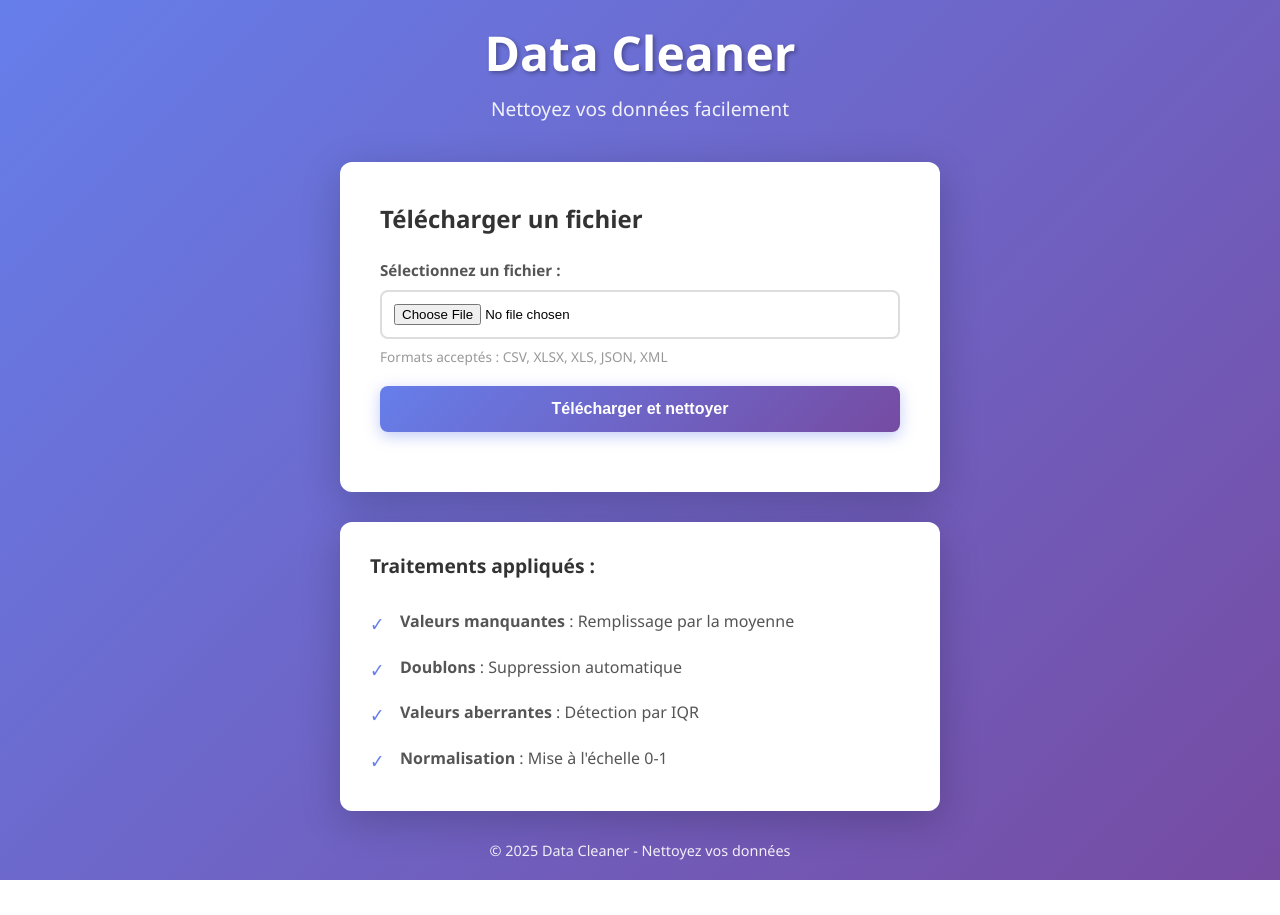
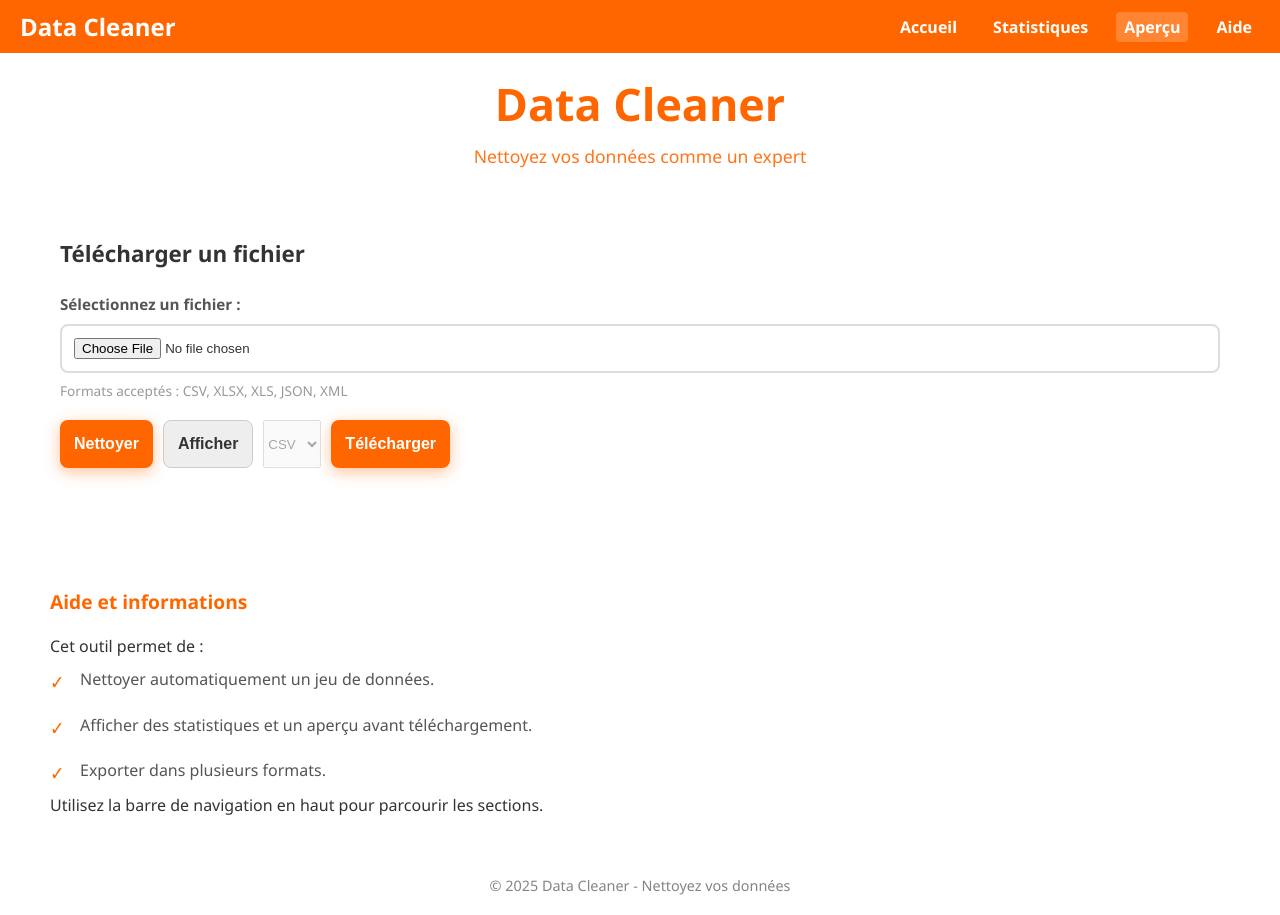
Before and after one commit to traore8issiaka1/data_cleaner-MDSI, a Flask app: template templates/index.html in a window 1280 px wide. Before the commit the page ends 880 px from the top, so only its background shows below. Run offline with Flask 3, Linux system fonts and the light colour scheme; the template is opened without the code that fills it, so the values that code supplies are empty.

Commit message:
Enhance UI, add auth, DB, cleanup logging, layout improvements

```diff
--- a/app.py
+++ b/app.py
@@ -1,37 +1,146 @@
-from flask import Flask, request, send_file, render_template
+from flask import Flask, request, send_file, render_template, jsonify, redirect, url_for, session, g
 import io
 import os
 import pandas as pd
+from uuid import uuid4
 from processing import *
+from models import db, User, CleanupLog
+from functools import wraps
 
+# stockage en mémoire des DataFrames traités (éviter pour production)
+storage = {}
+
+# database configuration
 app = Flask(__name__)
+app.config['SQLALCHEMY_DATABASE_URI'] = 'sqlite:///data_cleaner.db'
+app.config['SQLALCHEMY_TRACK_MODIFICATIONS'] = False
+app.config['SECRET_KEY'] = os.environ.get('SECRET_KEY', 'dev-secret')
+
+# initialize extensions
+db.init_app(app)
+with app.app_context():
+    db.create_all()
+
+
+def login_required(f):
+    @wraps(f)
+    def decorated(*args, **kwargs):
+        if 'user_id' not in session:
+            return redirect(url_for('login'))
+        return f(*args, **kwargs)
+    return decorated
+
+
+@app.before_request
+def load_user():
+    g.user = None
+    if 'user_id' in session:
+        g.user = User.query.get(session['user_id'])
+
 
 @app.route('/')
+@login_required
 def index():
     return render_template('index.html')
 
 @app.route('/clean', methods=['POST'])
 def clean():
+    """Ancienne route : renvoie directement un CSV pour compatibilité.
+
+    Elle utilise désormais la même logique que /process.
+    """
+    file = request.files.get('file')
+    if not file:
+        return "Aucun fichier reçu", 400
     try:
-        file = request.files['file']
-        if not file:
-            return "Aucun fichier reçu", 400
-
         df = read_file(file, file.filename)
-
-        df = handle_missing(df, 'mean')
-        df = remove_duplicates(df)
-        df = remove_outliers_iqr(df)
-        df = normalize(df)
-
+        cleaned_df, stats = clean_dataframe(df)
         buffer = io.BytesIO()
-        df.to_csv(buffer, index=False)
+        cleaned_df.to_csv(buffer, index=False)
         buffer.seek(0)
-
         return send_file(buffer, as_attachment=True, download_name="cleaned.csv")
     except Exception as e:
         return f"Erreur : {str(e)}", 400
 
+@app.route('/process', methods=['POST'])
+@login_required
+def process():
+    """Traite le fichier, retourne des statistiques et un aperçu HTML.
+
+    Le dossier nettoyé est conservé en mémoire avec un jeton.
+    """
+    file = request.files.get('file')
+    if not file:
+        return jsonify(error="Aucun fichier reçu"), 400
+    try:
+        df = read_file(file, file.filename)
+        cleaned_df, stats = clean_dataframe(df)
+        # record the operation for future analysis / IA training
+        if g.user:
+            log = CleanupLog(user_id=g.user.id, stats=stats, filename=file.filename)
+            db.session.add(log)
+            db.session.commit()
+        token = str(uuid4())
+        storage[token] = cleaned_df
+        preview_html = cleaned_df.head(20).to_html(classes='table table-striped', index=False)
+        return jsonify(token=token, stats=stats, preview=preview_html)
+    except Exception as e:
+        return jsonify(error=str(e)), 400
+
+
+@app.route('/download/<token>', methods=['GET'])
+@login_required
+def download(token):
+    fmt = request.args.get('format', 'csv')
+    df = storage.get(token)
+    if df is None:
+        return "Token invalide ou expiré", 404
+    try:
+        buffer, mimetype = export_dataframe(df, fmt)
+        filename = f"cleaned.{fmt}"
+        return send_file(buffer, as_attachment=True, download_name=filename, mimetype=mimetype)
+    except Exception as e:
+        return f"Erreur d'export : {e}", 400
+
+
+
+@app.route('/register', methods=['GET', 'POST'])
+def register():
+    if request.method == 'POST':
+        username = request.form.get('username')
+        password = request.form.get('password')
+        if not username or not password:
+            return render_template('register.html', error='Tous les champs sont requis')
+        if User.query.filter_by(username=username).first():
+            return render_template('register.html', error='Ce nom existe déjà')
+        user = User(username=username)
+        user.set_password(password)
+        db.session.add(user)
+        db.session.commit()
+        session['user_id'] = user.id
+        return redirect(url_for('index'))
+    return render_template('register.html')
+
+
+@app.route('/login', methods=['GET', 'POST'])
+def login():
+    if request.method == 'POST':
+        username = request.form.get('username')
+        password = request.form.get('password')
+        user = User.query.filter_by(username=username).first()
+        if user and user.check_password(password):
+            session['user_id'] = user.id
+            return redirect(url_for('index'))
+        return render_template('login.html', error='Identifiants invalides')
+    return render_template('login.html')
+
+
+@app.route('/logout')
+def logout():
+    session.clear()
+    return redirect(url_for('login'))
+
+
 if __name__ == "__main__":
     port = int(os.environ.get("PORT", 5000))
     app.run(host="0.0.0.0", port=port, debug=False)
--- a/requirements.txt
+++ b/requirements.txt
@@ -1,4 +1,6 @@
 flask==3.0.0
+flask_sqlalchemy==3.0.3
+werkzeug==2.2.3
 pandas==2.2.3
 numpy==1.26.4
 scikit-learn==1.5.0
--- a/static/script.js
+++ b/static/script.js
@@ -1,11 +1,22 @@
-document.getElementById('uploadForm').addEventListener('submit', async function(e) {
-    e.preventDefault();
+let currentToken = null;
 
+function resetControls() {
+    document.getElementById('showBtn').disabled = true;
+    document.getElementById('downloadBtn').disabled = true;
+    document.getElementById('formatSelect').disabled = true;
+    document.getElementById('statsSection').classList.add('hidden');
+    document.getElementById('previewSection').classList.add('hidden');
+    document.getElementById('statsList').innerHTML = '';
+    document.getElementById('preview').innerHTML = '';
+    currentToken = null;
+}
+
+async function performClean() {
     const fileInput = document.getElementById('fileInput');
     const file = fileInput.files[0];
     const status = document.getElementById('status');
     const progressBar = document.getElementById('progressBar');
-    const submitBtn = document.querySelector('.btn-primary');
+    const cleanBtn = document.getElementById('cleanBtn');
 
     if (!file) {
         status.textContent = ' Veuillez sélectionner un fichier';
@@ -13,10 +24,8 @@ document.getElementById('uploadForm').addEventListener('submit', async function(
         return;
     }
 
-    // Validation du type de fichier
     const validExtensions = ['.csv', '.xlsx', '.xls', '.json', '.xml'];
     const fileExtension = '.' + file.name.split('.').pop().toLowerCase();
-
     if (!validExtensions.includes(fileExtension)) {
         status.textContent = ' Format de fichier non supporté';
         status.className = 'status error';
@@ -27,35 +36,34 @@ document.getElementById('uploadForm').addEventListener('submit', async function(
     formData.append('file', file);
 
     try {
-        // Afficher l'état de chargement
         status.textContent = ' Traitement en cours...';
         status.className = 'status loading';
         progressBar.classList.remove('hidden');
-        submitBtn.disabled = true;
+        cleanBtn.disabled = true;
 
-        const response = await fetch('/clean', {
+        const response = await fetch('/process', {
             method: 'POST',
             body: formData
         });
 
-        if (response.ok) {
-            // Télécharger le fichier
-            const blob = await response.blob();
-            const url = window.URL.createObjectURL(blob);
-            const a = document.createElement('a');
-            a.href = url;
-            a.download = 'cleaned_' + file.name;
-            document.body.appendChild(a);
-            a.click();
-            window.URL.revokeObjectURL(url);
-            a.remove();
-
-            status.textContent = ' Fichier nettoyé avec succès !';
+        const data = await response.json();
+        if (response.ok && data.token) {
+            currentToken = data.token;
+            displayStats(data.stats);
+            document.getElementById('preview').innerHTML = data.preview;
+            document.getElementById('statsSection').classList.remove('hidden');
+            document.getElementById('previewSection').classList.remove('hidden');
+            document.getElementById('showBtn').disabled = false;
+            document.getElementById('downloadBtn').disabled = false;
+            document.getElementById('formatSelect').disabled = false;
+            status.textContent = ' Traitement terminé';
             status.className = 'status success';
+            // réinitialiser le sélecteur de fichier pour permettre un nouveau chargement
             fileInput.value = '';
+            const label = document.querySelector('label[for="fileInput"]');
+            if (label) label.textContent = 'Sélectionnez un fichier :';
         } else {
-            const error = await response.text();
-            status.textContent = ' Erreur : ' + error;
+            status.textContent = ' Erreur : ' + (data.error || 'Réponse invalide');
             status.className = 'status error';
         }
     } catch (error) {
@@ -63,9 +71,69 @@ document.getElementById('uploadForm').addEventListener('submit', async function(
         status.className = 'status error';
     } finally {
         progressBar.classList.add('hidden');
-        submitBtn.disabled = false;
+        cleanBtn.disabled = false;
     }
+}
+
+document.getElementById('cleanBtn').addEventListener('click', function(e) {
+    e.preventDefault();
+    resetControls();
+    performClean();
 });
+
+document.getElementById('showBtn').addEventListener('click', function() {
+    document.getElementById('previewSection').classList.remove('hidden');
+    document.getElementById('preview').scrollIntoView({behavior:'smooth'});
+});
+
+document.getElementById('downloadBtn').addEventListener('click', function() {
+    if (!currentToken) return;
+    const fmt = document.getElementById('formatSelect').value;
+    window.open(`/download/${currentToken}?format=${fmt}`, '_blank');
+});
+
+function displayStats(stats) {
+    const container = document.getElementById('statsList');
+    container.innerHTML = '';
+    const labels = {
+        columns: 'Nombre de colonnes',
+        rows_before: 'Lignes avant traitement',
+        rows_after: 'Lignes après traitement',
+        missing_values_before: 'Valeurs manquantes (avant)',
+        missing_values_after: 'Valeurs manquantes (après)',
+        missing_removed: 'Valeurs manquantes traitées',
+        duplicates_removed: 'Doublons supprimés',
+        outliers_removed: 'Valeurs aberrantes supprimées',
+        normalized_columns: 'Colonnes normalisées',
+        quality_score: 'Score de qualité'
+    };
+
+    const table = document.createElement('table');
+    const thead = document.createElement('thead');
+    const headerRow = document.createElement('tr');
+    ['Élément', 'Valeur'].forEach(text => {
+        const th = document.createElement('th');
+        th.textContent = text;
+        headerRow.appendChild(th);
+    });
+    thead.appendChild(headerRow);
+    table.appendChild(thead);
+
+    const tbody = document.createElement('tbody');
+    for (const [key, value] of Object.entries(stats)) {
+        const row = document.createElement('tr');
+        const label = labels[key] || key.replace(/_/g, ' ');
+        const td1 = document.createElement('td');
+        td1.textContent = label;
+        const td2 = document.createElement('td');
+        td2.textContent = value;
+        row.appendChild(td1);
+        row.appendChild(td2);
+        tbody.appendChild(row);
+    }
+    table.appendChild(tbody);
+    container.appendChild(table);
+}
 
 // Afficher le nom du fichier sélectionné
 document.getElementById('fileInput').addEventListener('change', function(e) {
@@ -75,3 +143,27 @@ document.getElementById('fileInput').addEventListener('change', function(e) {
         label.textContent = `Fichier sélectionné : ${fileName}`;
     }
 });
+
+// navigation active link en fonction du défilement
+window.addEventListener('scroll', () => {
+    const sections = document.querySelectorAll('nav a');
+    let current = '';
+    document.querySelectorAll('section, .card').forEach(sec => {
+        const top = sec.offsetTop - 80;
+        if (pageYOffset >= top) {
+            current = sec.getAttribute('id');
+        }
+    });
+    sections.forEach(a => {
+        a.classList.toggle('active', a.getAttribute('href') === '#' + current);
+    });
+});
+
+// smooth scroll for nav links
+document.querySelectorAll('nav a').forEach(a => {
+    a.addEventListener('click', function(e) {
+        e.preventDefault();
+        const target = document.querySelector(this.getAttribute('href'));
+        if (target) target.scrollIntoView({behavior: 'smooth'});
+    });
+});
--- a/static/style.css
+++ b/static/style.css
@@ -6,48 +6,90 @@
 
 body {
     font-family: 'Segoe UI', Tahoma, Geneva, Verdana, sans-serif;
-    background: linear-gradient(135deg, #667eea 0%, #764ba2 100%);
+    background: #fff;
+    color: #333;
+    margin: 0;
     min-height: 100vh;
     display: flex;
+    flex-direction: column;
+}
+
+.navbar {
+    background: #ff6600;
+    color: white;
+    padding: 10px 20px;
+    display: flex;
     align-items: center;
-    justify-content: center;
-    padding: 20px;
+    justify-content: space-between;
+    position: sticky;
+    top: 0;
+    z-index: 100;
+}
+
+.nav-brand {
+    font-size: 1.5em;
+    font-weight: bold;
+}
+
+.nav-links {
+    list-style: none;
+    display: flex;
+    gap: 20px;
+    margin: 0;
+    padding: 0;
+}
+
+.nav-links a {
+    color: white;
+    text-decoration: none;
+    font-weight: 600;
+    padding: 4px 8px;
+    border-radius: 4px;
+}
+
+.nav-links a.active {
+    background: rgba(255,255,255,0.2);
 }
 
 .container {
     width: 100%;
-    max-width: 600px;
+    max-width: none;
+    flex: 1;
+    margin: 0 auto;
+    padding: 20px;
 }
 
 header {
     text-align: center;
-    color: white;
-    margin-bottom: 40px;
+    color: #ff6600;
+    margin-bottom: 30px;
 }
 
 header h1 {
-    font-size: 3em;
+    font-size: 2.8em;
     margin-bottom: 10px;
-    text-shadow: 2px 2px 4px rgba(0, 0, 0, 0.3);
 }
 
 header .subtitle {
-    font-size: 1.2em;
+    font-size: 1.1em;
     opacity: 0.9;
 }
 
 .card {
-    background: white;
-    border-radius: 12px;
+    background: #fff;
+    /* no radius or shadow for full‑page look */
+    border-radius: 0;
     padding: 40px;
-    box-shadow: 0 10px 40px rgba(0, 0, 0, 0.2);
+    /*box-shadow: none;*/
     margin-bottom: 30px;
+    animation: slideIn 0.5s ease-out;
+    width: 100%;
 }
 
 .card h2 {
     color: #333;
     margin-bottom: 25px;
-    font-size: 1.5em;
+    font-size: 1.4em;
 }
 
 .form-group {
@@ -72,13 +114,13 @@ header .subtitle {
 }
 
 .form-group input[type="file"]:hover {
-    border-color: #667eea;
+    border-color: #ff6600;
 }
 
 .form-group input[type="file"]:focus {
     outline: none;
-    border-color: #667eea;
-    box-shadow: 0 0 0 3px rgba(102, 126, 234, 0.1);
+    border-color: #ff6600;
+    box-shadow: 0 0 0 3px rgba(255, 102, 0, 0.1);
 }
 
 .file-info {
@@ -88,9 +130,8 @@ header .subtitle {
 }
 
 .btn-primary {
-    width: 100%;
     padding: 14px;
-    background: linear-gradient(135deg, #667eea 0%, #764ba2 100%);
+    background: #ff6600;
     color: white;
     border: none;
     border-radius: 8px;
@@ -98,21 +139,38 @@ header .subtitle {
     font-weight: 600;
     cursor: pointer;
     transition: transform 0.2s, box-shadow 0.2s;
-    box-shadow: 0 4px 15px rgba(102, 126, 234, 0.4);
+    box-shadow: 0 4px 15px rgba(255, 102, 0, 0.4);
 }
 
 .btn-primary:hover {
     transform: translateY(-2px);
-    box-shadow: 0 6px 20px rgba(102, 126, 234, 0.6);
+    box-shadow: 0 6px 20px rgba(255, 102, 0, 0.6);
 }
 
-.btn-primary:active {
-    transform: translateY(0);
+.btn-secondary {
+    padding: 14px;
+    background: #eee;
+    color: #333;
+    border: 1px solid #ccc;
+    border-radius: 8px;
+    font-size: 1em;
+    font-weight: 600;
+    cursor: pointer;
+    transition: background 0.2s;
 }
 
-.btn-primary:disabled {
-    opacity: 0.6;
-    cursor: not-allowed;
+.btn-secondary:hover {
+    background: #ddd;
+}
+
+.buttons-row {
+    display: flex;
+    gap: 10px;
+    flex-wrap: wrap;
+}
+
+.hidden {
+    display: none;
 }
 
 .status {
@@ -156,43 +214,29 @@ header .subtitle {
 
 .progress-fill {
     height: 100%;
-    background: linear-gradient(90deg, #667eea 0%, #764ba2 100%);
+    background: #ff6600;
     width: 0%;
     animation: progress 2s ease-in-out infinite;
 }
 
-.progress-bar.hidden {
-    display: none;
-}
-
-@keyframes progress {
-    0% {
-        width: 0%;
-    }
-    50% {
-        width: 100%;
-    }
-    100% {
-        width: 100%;
-    }
-}
-
 .info-section {
     background: white;
-    border-radius: 12px;
+    border-radius: 0;
     padding: 30px;
-    box-shadow: 0 10px 40px rgba(0, 0, 0, 0.2);
+    /* no shadow in full width layout */
+    box-shadow: none;
     margin-bottom: 30px;
 }
 
 .info-section h3 {
-    color: #333;
+    color: #ff6600;
     margin-bottom: 20px;
     font-size: 1.2em;
 }
 
 .info-section ul {
     list-style: none;
+    padding-left: 0;
 }
 
 .info-section li {
@@ -207,14 +251,38 @@ header .subtitle {
     content: "✓";
     position: absolute;
     left: 0;
-    color: #667eea;
+    color: #ff6600;
     font-weight: bold;
     font-size: 1.2em;
 }
 
+/* table preview */
+.info-section table {
+    width: 100%;
+    border-collapse: collapse;
+    margin-top: 15px;
+    display: block;
+    overflow-x: auto;
+    border: none;
+}
+
+.info-section th, .info-section td {
+    border: 1px solid #ddd;
+    padding: 8px;
+    text-align: left;
+}
+
+.info-section tr:nth-child(even) {
+    background-color: #f9f9f9;
+}
+
+.info-section tr:hover {
+    background-color: #f1f1f1;
+}
+
 footer {
     text-align: center;
-    color: white;
+    color: #777;
     margin-top: 30px;
     font-size: 0.9em;
     opacity: 0.9;
@@ -232,6 +300,11 @@ footer {
     .card h2 {
         font-size: 1.2em;
     }
+
+    .nav-links {
+        flex-direction: column;
+        gap: 8px;
+    }
 }
 
 /* Animations */
@@ -246,6 +319,18 @@ footer {
     }
 }
 
+@keyframes progress {
+    0% {
+        width: 0%;
+    }
+    50% {
+        width: 100%;
+    }
+    100% {
+        width: 100%;
+    }
+}
+
 .card, .info-section {
     animation: slideIn 0.5s ease-out;
 }
--- a/templates/index.html
+++ b/templates/index.html
@@ -7,10 +7,27 @@
     <link rel="stylesheet" href="{{ url_for('static', filename='style.css') }}">
 </head>
 <body>
-    <div class="container">
+    <nav class="navbar">
+        <div class="nav-brand">Data&nbsp;Cleaner</div>
+        <ul class="nav-links">
+            <li><a href="#upload">Accueil</a></li>
+            <li><a href="#statsSection">Statistiques</a></li>
+            <li><a href="#previewSection">Aperçu</a></li>
+            <li><a href="#help">Aide</a></li>
+            {% if g.user %}
+            <li><a href="{{ url_for('logout') }}">Déconnexion ({{ g.user.username }})</a></li>
+            {% endif %}
+        </ul>
+    </nav>
+
+    <div class="container" id="upload">
         <header>
             <h1> Data Cleaner</h1>
-            <p class="subtitle">Nettoyez vos données facilement</p>
+            {% if g.user %}
+                <p class="subtitle">Bienvenue, {{ g.user.username }} !</p>
+            {% else %}
+                <p class="subtitle">Nettoyez vos données comme un expert</p>
+            {% endif %}
         </header>
 
         <main>
@@ -23,8 +40,16 @@
                         <p class="file-info">Formats acceptés : CSV, XLSX, XLS, JSON, XML</p>
                     </div>
 
-                    <div class="form-group">
-                        <button type="submit" class="btn-primary"> Télécharger et nettoyer</button>
+                    <div class="form-group buttons-row">
+                        <button id="cleanBtn" type="button" class="btn-primary">Nettoyer</button>
+                        <button id="showBtn" type="button" class="btn-secondary" disabled>Afficher</button>
+                        <select id="formatSelect" disabled>
+                            <option value="csv" selected>CSV</option>
+                            <option value="xlsx">XLSX</option>
+                            <option value="json">JSON</option>
+                            <option value="xml">XML</option>
+                        </select>
+                        <button id="downloadBtn" type="button" class="btn-primary" disabled>Télécharger</button>
                     </div>
                 </form>
 
@@ -32,16 +57,27 @@
                 <div id="progressBar" class="progress-bar hidden">
                     <div class="progress-fill"></div>
                 </div>
+
+                <section id="statsSection" class="info-section hidden">
+                    <h3> Statistiques du traitement</h3>
+                    <div id="statsList"></div>
+                </section>
+
+                <section id="previewSection" class="info-section hidden">
+                    <h3> Aperçu des données nettoyées</h3>
+                    <div id="preview"></div>
+                </section>
             </div>
 
-            <div class="info-section">
-                <h3> Traitements appliqués :</h3>
+            <div class="info-section" id="help">
+                <h3>Aide et informations</h3>
+                <p>Cet outil permet de :</p>
                 <ul>
-                    <li><strong>Valeurs manquantes</strong> : Remplissage par la moyenne</li>
-                    <li><strong>Doublons</strong> : Suppression automatique</li>
-                    <li><strong>Valeurs aberrantes</strong> : Détection par IQR</li>
-                    <li><strong>Normalisation</strong> : Mise à l'échelle 0-1</li>
+                    <li>Nettoyer automatiquement un jeu de données.</li>
+                    <li>Afficher des statistiques et un aperçu avant téléchargement.</li>
+                    <li>Exporter dans plusieurs formats.</li>
                 </ul>
+                <p>Utilisez la barre de navigation en haut pour parcourir les sections.</p>
             </div>
         </main>
 
```
Also changed, not shown: models.py (added, +27 -0 lines), processing.py (+89 -4 lines), property data.csv (added, +10 -0 lines), templates/login.html (added, +31 -0 lines), templates/register.html (added, +31 -0 lines), README.md.
